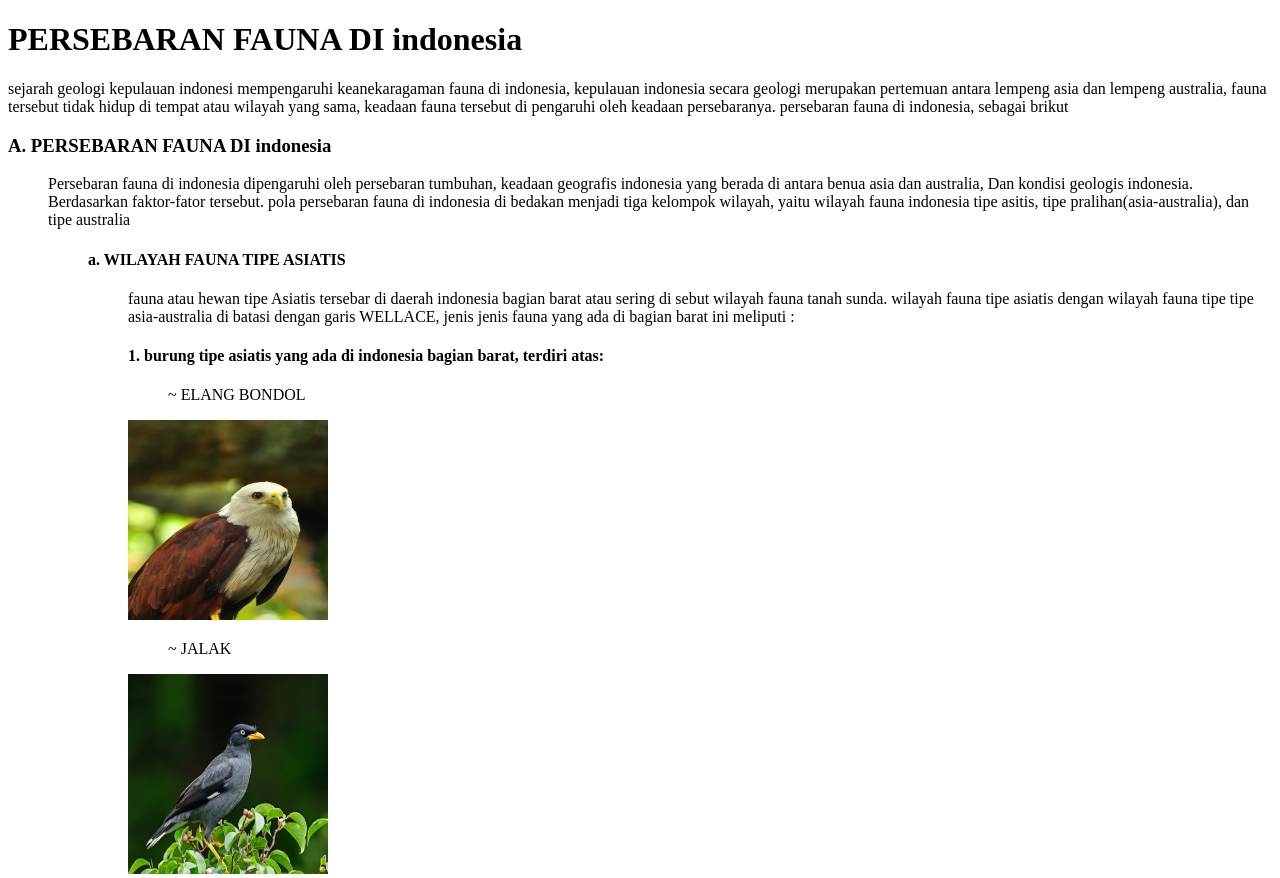
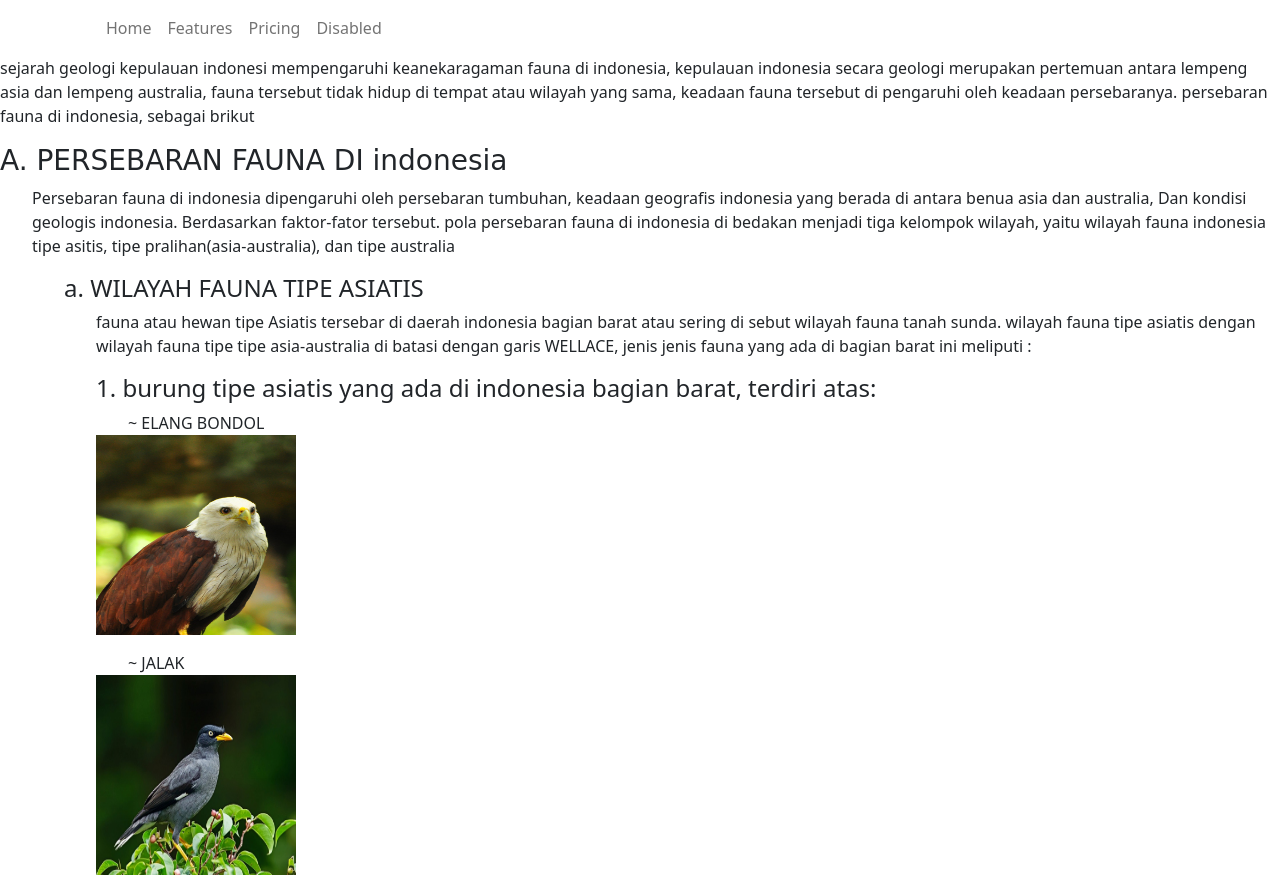
Before and after one commit to shftf/macam-macam-fauna-di-indonesia, a plain HTML site: page index.html in a window 1280 px wide. Shown: the top 878 px of the page. Drawn offline with nearby package versions, Linux system fonts and the light colour scheme; a web font is replaced by a local one.

Commit message:
perubahan

```diff
--- a/index.html
+++ b/index.html
@@ -5,24 +5,67 @@
     <meta http-equiv="X-UA-Compatible" content="IE=edge">
     <meta name="viewport" content="width=device-width, initial-scale=1.0">
     <title>persebaran fauna di indonesia</title>
-
+    <link href="https://cdn.jsdelivr.net/npm/bootstrap@5.2.0-beta1/dist/css/bootstrap.min.css" rel="stylesheet" integrity="sha384-0evHe/X+R7YkIZDRvuzKMRqM+OrBnVFBL6DOitfPri4tjfHxaWutUpFmBp4vmVor" crossorigin="anonymous">
 
 </head>
 <body>
 
 
+  <style>
+    @import url('https://fonts.googleapis.com/css2?family=Rubik+Moonrocks&display=swap');
+    h3{font-family: 'Rubik Moonrocks', cursive
 
-  <head style=" background: rebeccapurple">
-        <h1>PERSEBARAN FAUNA DI indonesia</h1>
-      </head>
+    }
+    </style>
+  <header>
 
-      <body>
-        <p> sejarah geologi kepulauan indonesi mempengaruhi keanekaragaman fauna di indonesia, kepulauan indonesia secara geologi merupakan pertemuan antara lempeng asia dan lempeng australia,  fauna tersebut tidak hidup di tempat atau wilayah yang sama, keadaan fauna tersebut di pengaruhi oleh keadaan persebaranya. persebaran fauna di indonesia, sebagai brikut</p></div>
+
+    <div class="flex justify-content-center">
+      <nav class="navbar navbar-expand-lg container">
+        <div class="container-fluid">
+          <a class="navbar-brand" href="#"></a>
+          <button class="navbar-toggler" type="button" data-bs-toggle="collapse" data-bs-target="#navbarNav" aria-controls="navbarNav" aria-expanded="false" aria-label="Toggle navigation">
+            <span class="navbar-toggler-icon"></span>
+          </button>
+          <div class="collapse navbar-collapse" id="navbarNav">
+            <ul class="navbar-nav">
+              <li class="nav-item">
+                <a class="nav-link " aria-current="page" href="#">Home</a>
+              </li>
+              <li class="nav-item">
+                <a class="nav-link" href="#">Features</a>
+              </li>
+              <li class="nav-item">
+                <a class="nav-link" href="#">Pricing</a>
+              </li>
+              <li class="nav-item">
+                <a class="nav-link ">Disabled</a>
+              </li>
+            </ul>
+          </div>
+        </div>
+      </nav>
+    </div>
+
+
+
+
+        <div >
+
+
+
+
+<div class="">
+
+
+
+
+        <p> sejarah geologi kepulauan indonesi mempengaruhi keanekaragaman fauna di indonesia, kepulauan indonesia secara geologi merupakan pertemuan antara lempeng asia dan lempeng australia,  fauna tersebut tidak hidup di tempat atau wilayah yang sama, keadaan fauna tersebut di pengaruhi oleh keadaan persebaranya. persebaran fauna di indonesia, sebagai brikut</p>
 
         <p><h3>A. PERSEBARAN FAUNA DI indonesia</h3>
         <UL>  Persebaran fauna di indonesia dipengaruhi oleh persebaran tumbuhan, keadaan geografis indonesia yang berada di antara benua asia dan australia, Dan kondisi geologis indonesia. Berdasarkan faktor-fator tersebut. pola persebaran fauna di indonesia di bedakan menjadi tiga kelompok wilayah, yaitu wilayah fauna indonesia tipe asitis, tipe pralihan(asia-australia), dan tipe australia </p>
 
-      <p><ul ><h4> a. WILAYAH FAUNA TIPE ASIATIS</h4>
+      <p ><ul ><h4> a. WILAYAH FAUNA TIPE ASIATIS</h4>
             <UL>fauna atau hewan tipe Asiatis tersebar di daerah indonesia bagian barat atau sering di sebut wilayah fauna tanah sunda. wilayah fauna tipe asiatis  dengan wilayah fauna tipe tipe asia-australia di batasi dengan garis WELLACE, jenis jenis fauna yang ada di bagian barat ini meliputi :
 
             <p> <h4> 1. burung tipe asiatis yang ada di indonesia bagian barat, terdiri atas:</h4>
@@ -355,13 +398,17 @@
             <ul><p> 2). Dikawasan indonesia bagian asiatis terdapat bnyak jenis kera sedangkan pada tipe australis tida ada jenis kera </p></ul>
             <ul><p> 3). jenis ikan air tawar yang terdapat pada tipe asiatis sangat banyak di bandingkan dengan derah bertipe australis </p></ul>
             <ul><p> 4). terdapat bnyak burung yang berwarna di kawasan tipe australis sedangkan tipe asiatis hanya memilki sedikit jenis burung yang berwarna </p></ul>
-
+          </div>
+        </div>
 
 
       </body>
       <footer>
         <h3 style="background-color: rgb(77, 95, 44);">THANKS YOU  </h3>
       </footer>
+
+      <script src="https://cdn.jsdelivr.net/npm/@popperjs/core@2.11.5/dist/umd/popper.min.js" integrity="sha384-Xe+8cL9oJa6tN/veChSP7q+mnSPaj5Bcu9mPX5F5xIGE0DVittaqT5lorf0EI7Vk" crossorigin="anonymous"></script>
+<script src="https://cdn.jsdelivr.net/npm/bootstrap@5.2.0-beta1/dist/js/bootstrap.min.js" integrity="sha384-kjU+l4N0Yf4ZOJErLsIcvOU2qSb74wXpOhqTvwVx3OElZRweTnQ6d31fXEoRD1Jy" crossorigin="anonymous"></script>
 </body>
 
 </html>
```
